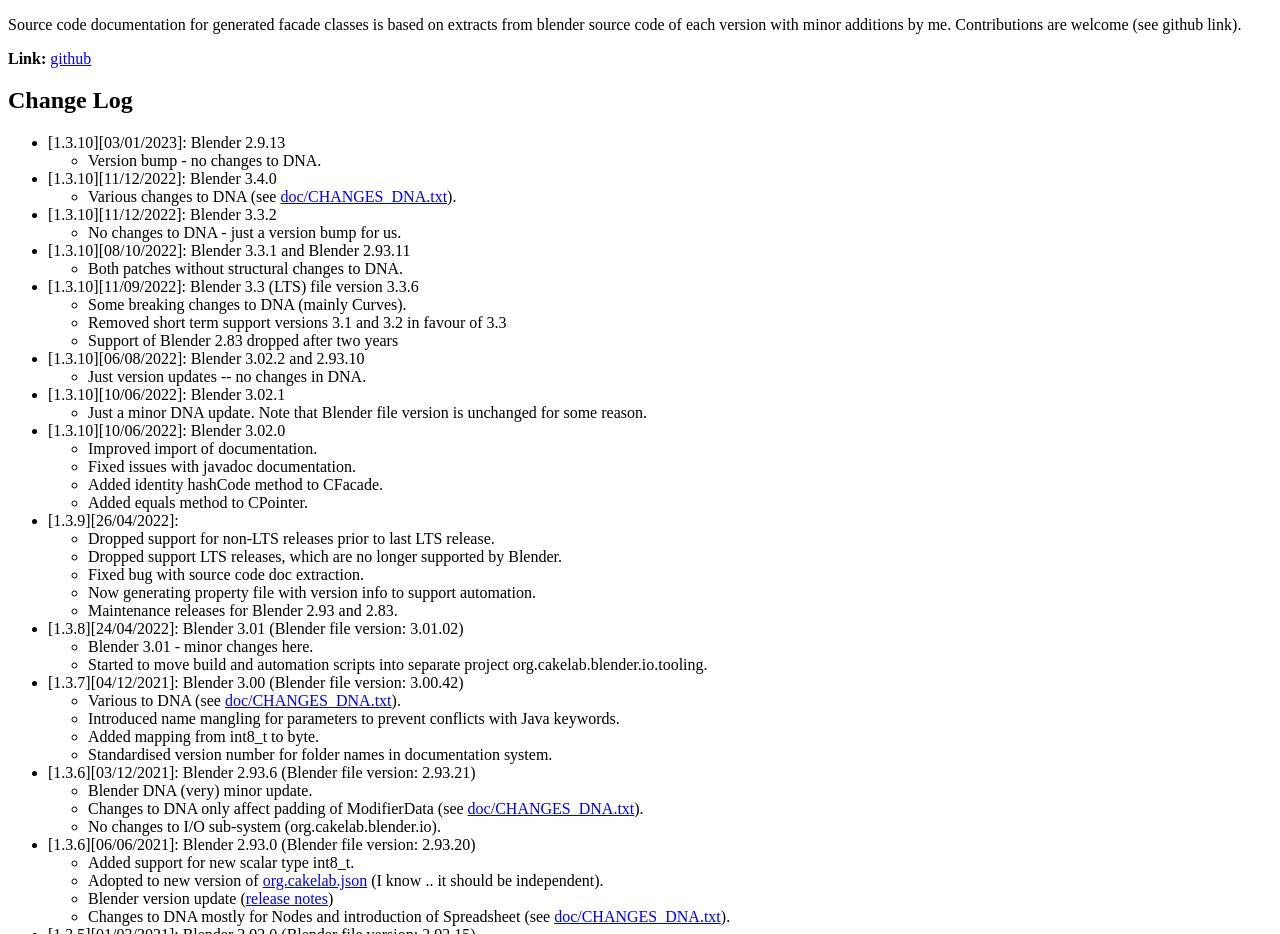
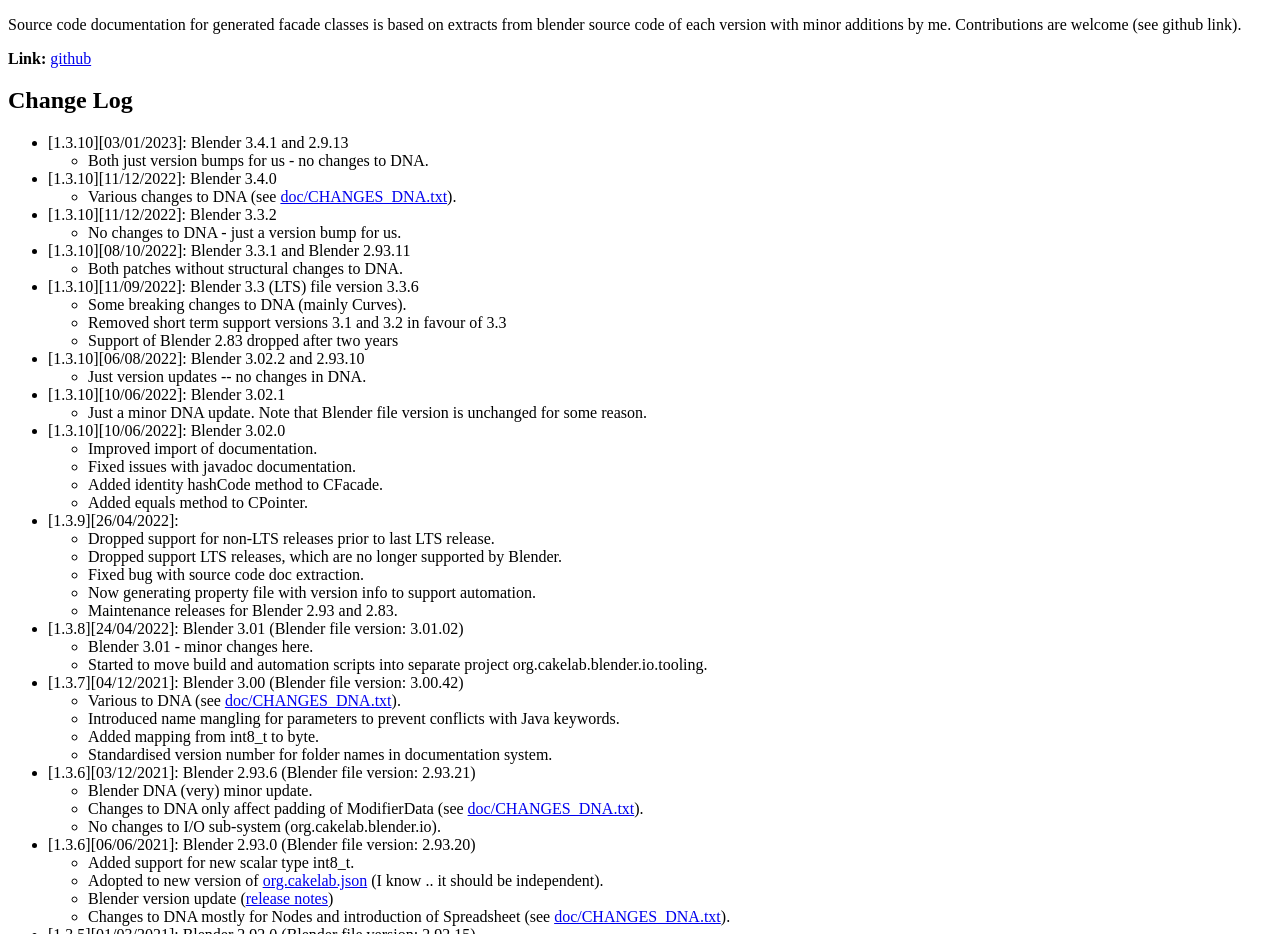
Before and after one commit to homacs/org.cakelab.blender.io.generator, a plain HTML site: page doc/index.html in a window 1280 px wide. Shown: the part 1421-2355 px from the top of the page. Drawn offline with Linux system fonts and the light colour scheme.

Commit message:
Blender 3.4.1

```diff
--- a/doc/index.html
+++ b/doc/index.html
@@ -117,9 +117,9 @@ of each version with minor additions by me. Contributions are welcome (see githu
 
 <h2 id="changelog">Change Log</h2>
 <ul>
-<li>[1.3.10][03/01/2023]: Blender 2.9.13
+<li>[1.3.10][03/01/2023]: Blender 3.4.1 and 2.9.13
 	<ul>
-	<li>Version bump - no changes to DNA.</li>
+	<li>Both just version bumps for us - no changes to DNA.</li>
 	</ul>
 </li>
 <li>[1.3.10][11/12/2022]: Blender 3.4.0
```
